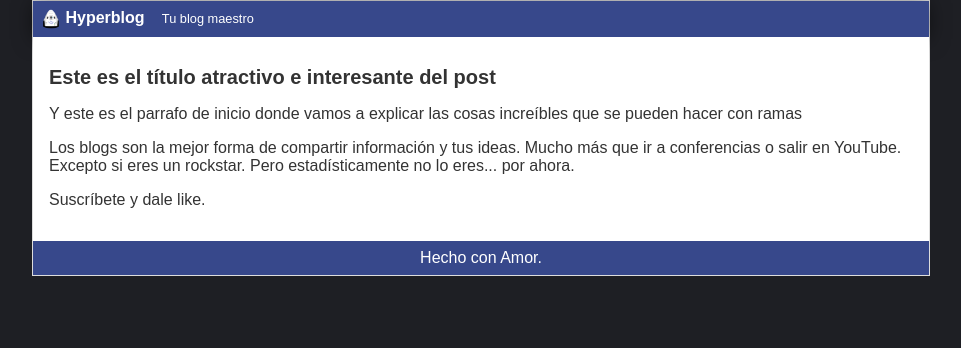
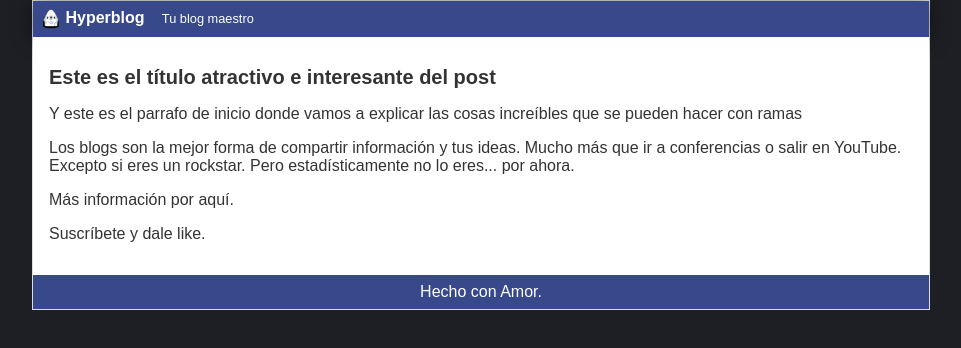
Before and after one commit to N4THB3N/hyperblog, a plain HTML site: page blospost.html in a window 1280 px wide. Shown: the whole page, without its empty margins (159-1120 px from the left). Drawn offline with Linux system fonts and the light colour scheme; a script that the page names is missing.

```diff
--- a/blospost.html
+++ b/blospost.html
@@ -19,6 +19,7 @@
             <h1>Este es el título atractivo e interesante del post</h1>
             <p>Y este es el parrafo de inicio donde vamos a explicar las cosas increíbles que se pueden hacer con ramas</p>
             <p>Los blogs son la mejor forma de compartir información y tus ideas. Mucho más que ir a conferencias o salir en YouTube. Excepto si eres un rockstar. Pero estadísticamente no lo eres... por ahora. </p>
+            <p>Más información por aquí.</p>
             <p>Suscríbete y dale like.</p>
         </div>
         <div id="footer">
```
